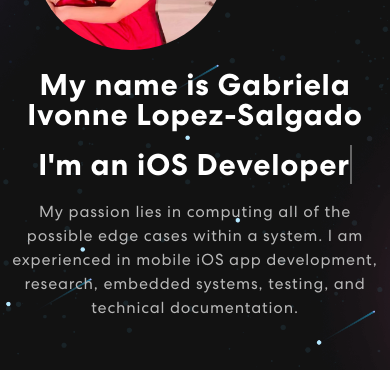
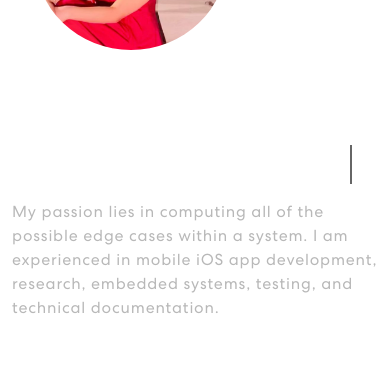
Before and after one commit to glopezsalgado/glopezsalgado.github.io, a React (Create React App) app: page / in a window 390 px wide. Shown: the part 204-574 px from the top of the page. Built offline with nearby package versions, Linux system fonts and the light colour scheme.

Commit message:
changing text to be responsive to screen size

```diff
--- a/src/App.css
+++ b/src/App.css
@@ -288,15 +288,15 @@
 }
 
 /* Banner */
-/* Banner */
 .banner {
   margin-top: 0;
   padding: 100px 0;
   /* Reduced padding */
-  background-image: url('./assets/img/banner-bg.png');
+  background-color: #ffffff;
+  /* background-image: url('./assets/img/banner-bg.png');
   background-position: top center;
   background-size: cover;
-  background-repeat: no-repeat;
+  background-repeat: no-repeat;*/
 }
 
 .banner h1 {
@@ -403,7 +403,7 @@
 
   .banner h1,
   .banner p {
-    text-align: center;
+    text-align: left;
     /* Center align text on smaller screens */
   }
 }
```
